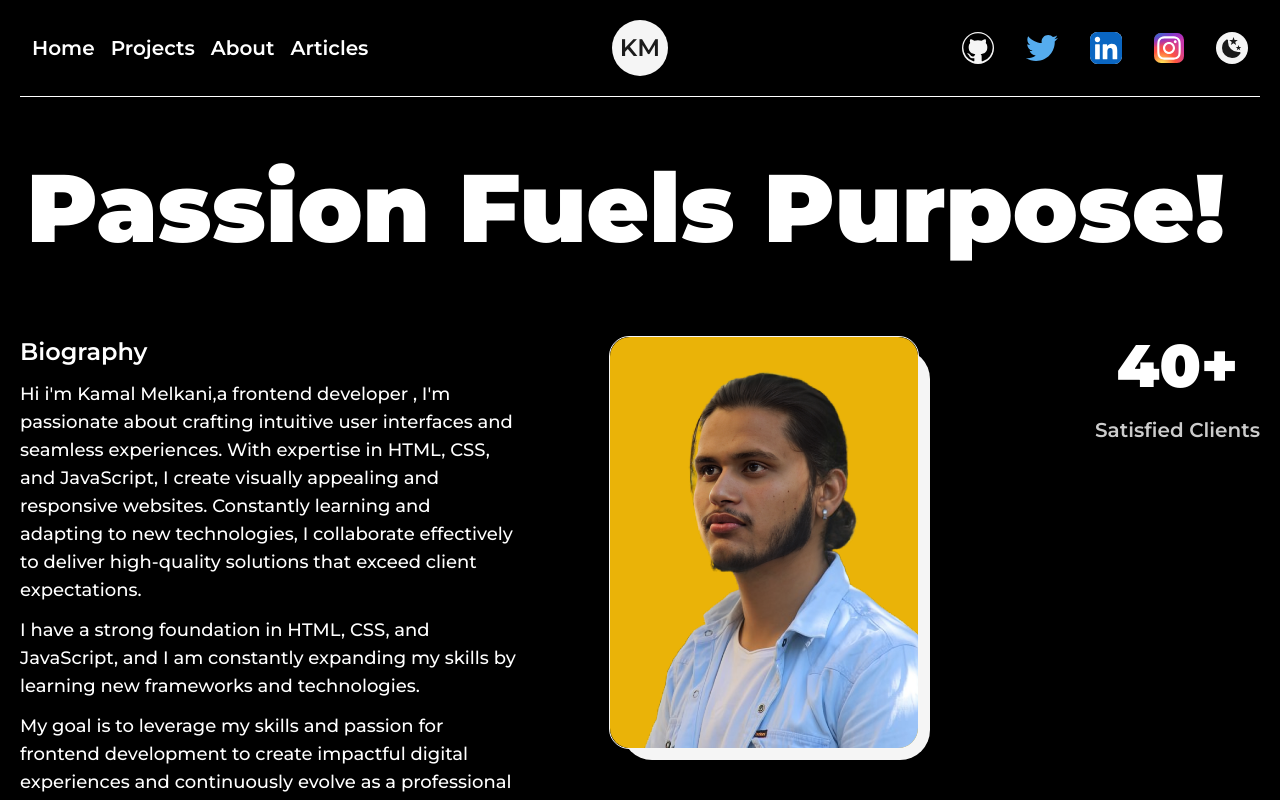
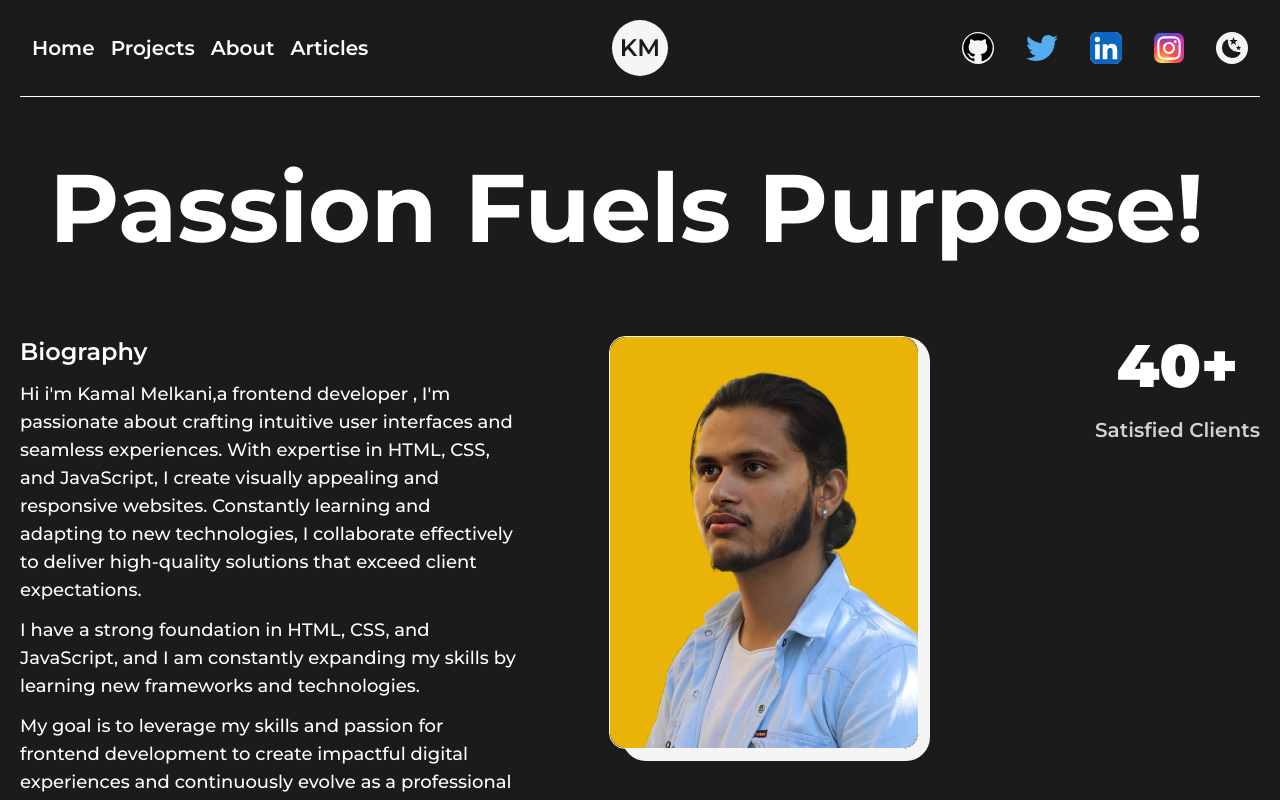
Before and after one commit to rockmel03/rockmel03_portfolio, a React (Vite) app: page /about in a window 1280 px wide. Shown: the top 800 px of the page. Built offline with nearby package versions, Linux system fonts and the light colour scheme; the HTML template or start-up script is replaced by a standard one.

Commit message:
fixed issue realated to dark theme

```diff
--- a/index.html
+++ b/index.html
@@ -8,7 +8,7 @@
   <title>Portfolio | Rockmel03</title>
 </head>
 
-<body>
+<body class="bg-light text-dark dark:bg-dark dark:text-white">
   <div id="root"></div>
   <script type="module" src="/src/main.jsx"></script>
 </body>
--- a/src/App.jsx
+++ b/src/App.jsx
@@ -9,7 +9,7 @@ import Footer from "./components/Footer.jsx";
 
 export default function App() {
   return (
-    <div className="w-full min-h-screen font-mont bg-light text-dark dark:bg-black dark:text-white">
+    <div className="w-full min-h-screen font-mont ">
       <Header />
       <Routes>
         <Route path="/" element={<Home />}></Route>
--- a/src/components/templetes/AnimatedHeading.jsx
+++ b/src/components/templetes/AnimatedHeading.jsx
@@ -4,7 +4,7 @@ import React from "react";
 const AnimatedHeading = ({ data, className }) => {
   console.log(stagger(0.1, { startDelay: 0.15 }));
   return (
-    <h1 className={`text-8xl text-center font-black capitalize ${className}`}>
+    <h1 className={`text-8xl text-center font-bold capitalize ${className}`}>
       {data.split(" ").map((item, idx) => (
         <motion.span
           initial={{ y: 50, opacity: 0 }}
--- a/src/components/templetes/Typing.jsx
+++ b/src/components/templetes/Typing.jsx
@@ -30,7 +30,7 @@ const Typing = ({ data = ["Developer", "Designer", "Editor"] }) => {
   }, []);
 
   return (
-    <span className="relative inline-block pr-1 after:w-[.1em] after:h-full after:absolute after:left-full after:bg-zinc-500 after:opacity-0 after:animate-[pulse_.5s_infinite_linear]">
+    <span className="relative inline-block whitespace-nowrap pr-1 after:w-[.1em] after:h-full after:absolute after:left-full after:bg-zinc-500 after:opacity-0 after:animate-[pulse_.5s_infinite_linear]">
       {heading}
     </span>
   );
--- a/src/pages/About.jsx
+++ b/src/pages/About.jsx
@@ -44,15 +44,15 @@ const About = () => {
               continuously evolve as a professional in this dynamic industry.
             </p>
           </div>
-          <div className="relative z-10 w-[25%] aspect-[3/4] rounded-[20px] border border-1 border-dark dark:border-light">
-            <div className="w-full h-full rounded-[20px] bg-yellow-500 overflow-hidden">
+          <div className="relative w-[25%] aspect-[3/4] rounded-2xl border border-1 border-dark dark:border-light bg-light dark:bg-dark">
+            <div className="w-full h-full rounded-2xl bg-yellow-500 overflow-hidden">
               <img
                 src="./dpAi.png"
                 alt=""
                 className="w-full h-full object-cover"
               />
+              <div className="w-[100%] h-[103%] absolute -z-10 -right-3 top-0 rounded-3xl bg-dark dark:bg-light" />
             </div>
-            <div className="w-[100%] h-[100%] absolute -z-10 left-3 top-3 rounded-[30px] bg-dark dark:bg-light" />
           </div>
           <div className="w-[20%] h-full flex flex-col gap-16 items-end justify-between">
             <div className="flex flex-col items-center gap-5">
--- a/src/pages/Projects.jsx
+++ b/src/pages/Projects.jsx
@@ -11,7 +11,7 @@ const FeatureProject = ({
   github,
 }) => {
   return (
-    <article className="relative  p-10 w-full flex items-center justify-between gap-10 rounded-3xl text-dark dark:text-light  bg-light dark:bg-dark  border border-solid border-dark shadow-md shadow-dark ">
+    <article className="relative  p-10 w-full flex items-center justify-between gap-10 rounded-3xl text-dark dark:text-light  bg-light dark:bg-dark  border border-solid border-dark dark:border-light shadow-md shadow-dark dark:shadow-light">
       <div className="absolute -z-10 -right-3 top-3 w-full h-full  bg-dark dark:bg-light rounded-3xl" />
       <a
         href={link}
@@ -45,7 +45,7 @@ const FeatureProject = ({
 };
 const Project = ({ title = "", description = "", img, link, github }) => {
   return (
-    <article className="relative  p-10 w-full flex flex-col gap-10 rounded-3xl text-dark dark:text-light  bg-light dark:bg-dark  border border-solid border-dark shadow-md shadow-dark ">
+    <article className="relative  p-10 w-full flex flex-col gap-10 rounded-3xl text-dark dark:text-light  bg-light dark:bg-dark  border border-solid border-dark dark:border-light shadow-md shadow-dark dark:shadow-light">
       <div className="absolute -z-10 -right-3 top-3 w-full h-full  bg-dark dark:bg-light rounded-3xl" />
       <a
         href={link}
```
